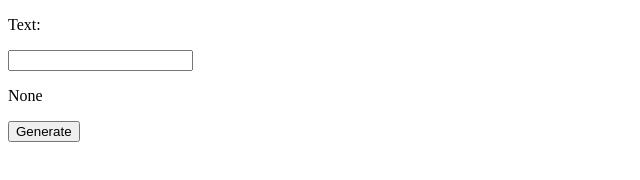
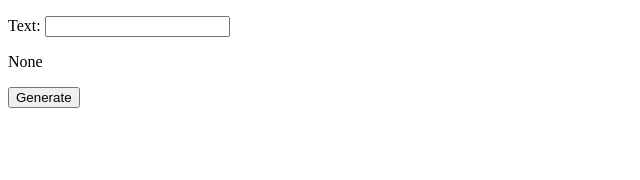
Before and after one commit to redditpro/toolbox, a plain HTML site: page template.htm in a window 1280 px wide. Shown: the whole page, without its empty margins (0-640 px from the left). Drawn offline with Linux system fonts and the light colour scheme.

Commit message:
newline fix
fixed at text

```diff
--- a/template.htm
+++ b/template.htm
@@ -5,7 +5,7 @@
   </head>
 
   <body>
-    <p>Text: </p><input id="inputtext"><br>
+    <p>Text: <input id="inputtext"><br></p>
     <p id="outputtext">None</p>
     <button id="generate">Generate</button>
   </body>
```
